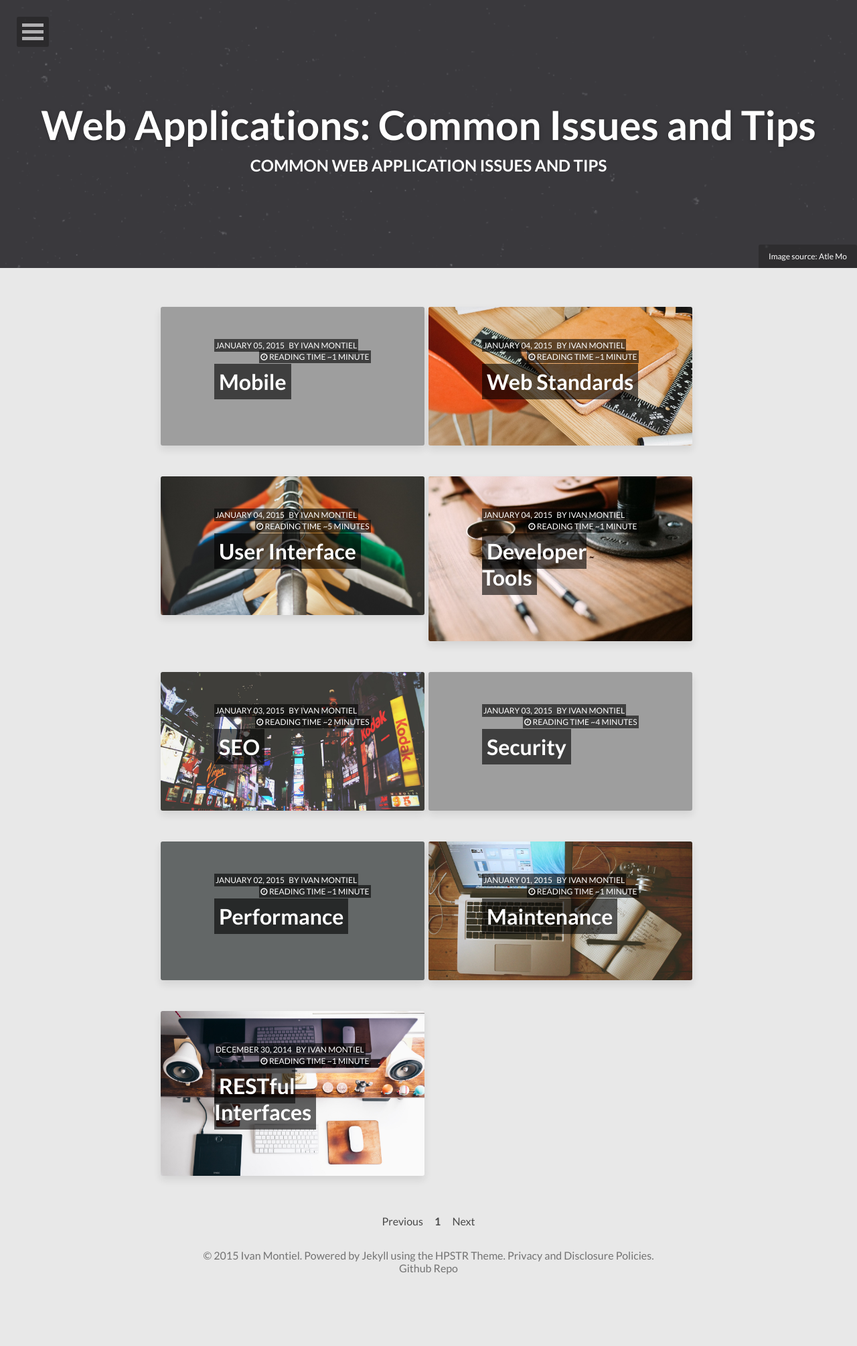
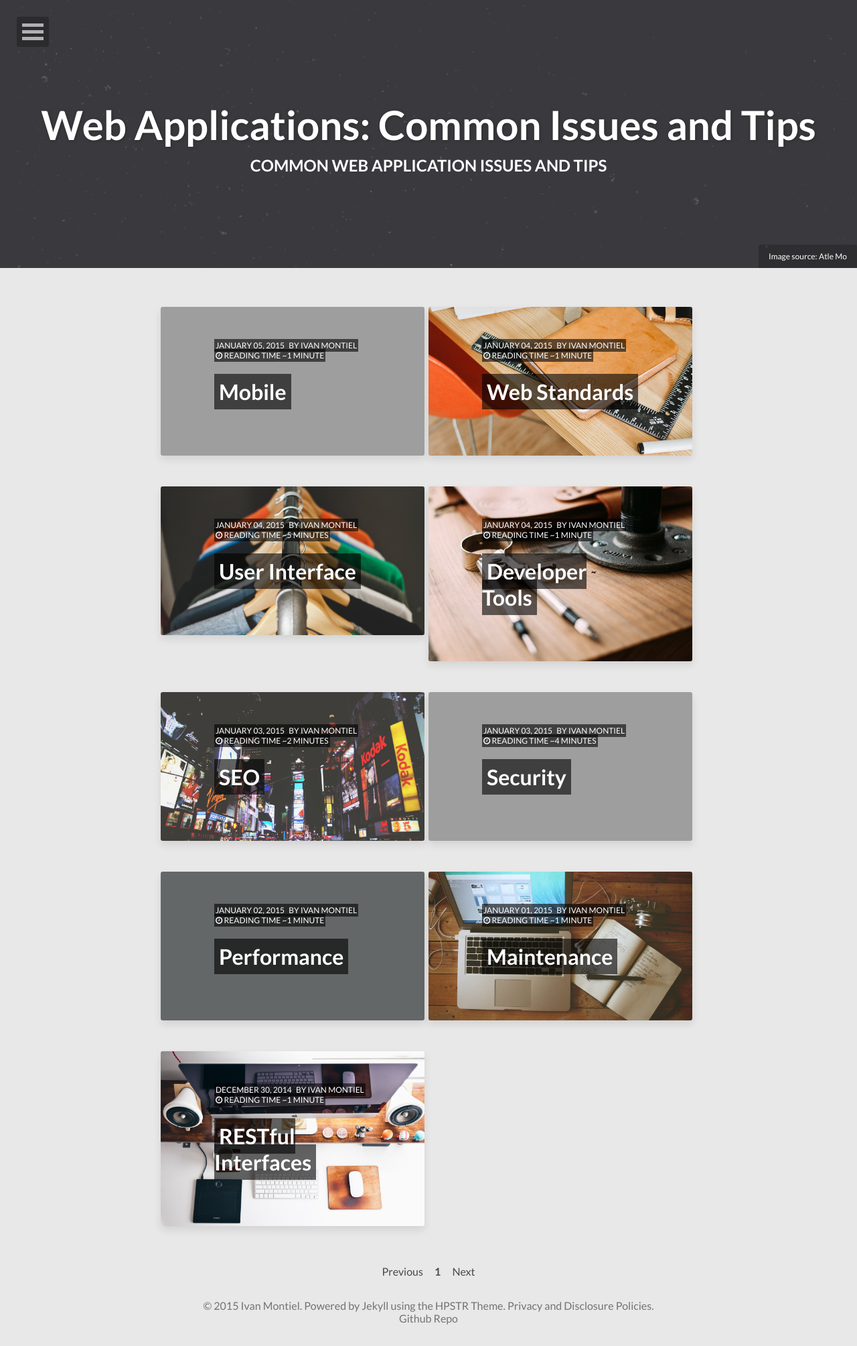
Before and after one commit to idmontie/WebApplicationsBlog, a Jekyll site: the page built from index.html, in a window 1280 px wide. Shown: the whole page at 67% size. Built offline with Jekyll 4.4.1, drawn with Linux system fonts in a browser that asks for light colours; nearby versions of some CDN libraries; the list of posts is cut into pages by our own code; before the commit the page ends 1934 px from its top, so only the background shows below that.

Commit message:
reading time on new line.

```diff
--- a/_sass/_page.scss
+++ b/_sass/_page.scss
@@ -190,9 +190,9 @@ body {
 			background-color: lighten($base-color,50);
 		}
 	}
-	.entry-reading-time {
-		float: right;
-	}
+	// .entry-reading-time {
+	// 	float: right;
+	// }
 }
 header .entry-meta {
 	display: none; // hide header meta on small screens
--- a/index.html
+++ b/index.html
@@ -18,6 +18,7 @@ image:
         <div class="entry-meta">
           <span class="entry-date date published updated"><time datetime="{{ post.date | date_to_xmlschema }}"><a href="{{ site.url }}{{ post.url }}">{{ post.date | date: "%B %d, %Y" }}</a></time></span><span class="author vcard"><span class="fn"><a href="{{ site.url }}/about/" title="About {{ site.owner.name }}">{{ site.owner.name }}</a></span></span>
           {% if site.reading_time %}
+          <br/>
           <span class="entry-reading-time">
             <i class="fa fa-clock-o"></i>
             {% assign readtime = post.content | number_of_words | divided_by:site.words_per_minute %}
```
